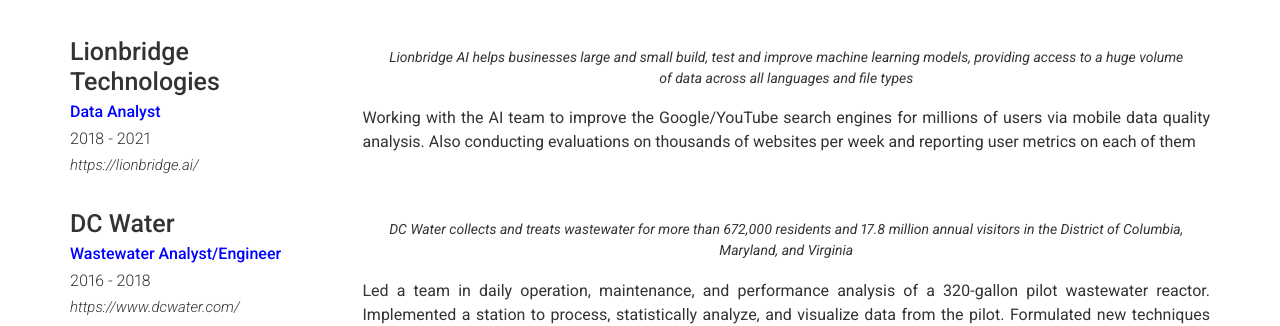
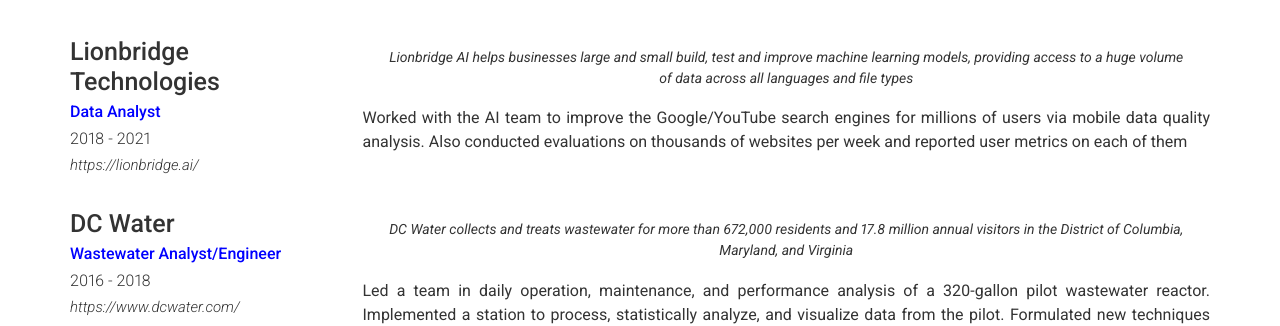
Before and after one commit to OlaOlagunju/cloudgeek.com.ng, a Jekyll site: the page built from index.md, in a window 1280 px wide and 900 px high, scrolled down 2015 px. Shown: the part 152-478 px from the top of the window. Built offline with Jekyll 4.4.1, drawn with Linux system fonts in a browser that asks for light colours; nearby versions of some CDN libraries.

Commit message:
Update _config.yml

```diff
--- a/_config.yml
+++ b/_config.yml
@@ -172,7 +172,7 @@
         quote: >
           Lionbridge AI helps businesses large and small build, test and improve machine learning models, providing access to a huge volume of data across all languages and file types
         description: | # this will include new lines to allow paragraphs
-          Working with the AI team to improve the Google/YouTube search engines for millions of users via mobile data quality analysis. Also conducting evaluations on thousands of websites per week and reporting user metrics on each of them
+          Worked with the AI team to improve the Google/YouTube search engines for millions of users via mobile data quality analysis. Also conducted evaluations on thousands of websites per week and reported user metrics on each of them
       - layout: left
         title: DC Water
         sub_title: <p style="color:blue">Wastewater Analyst/Engineer</p>
```
